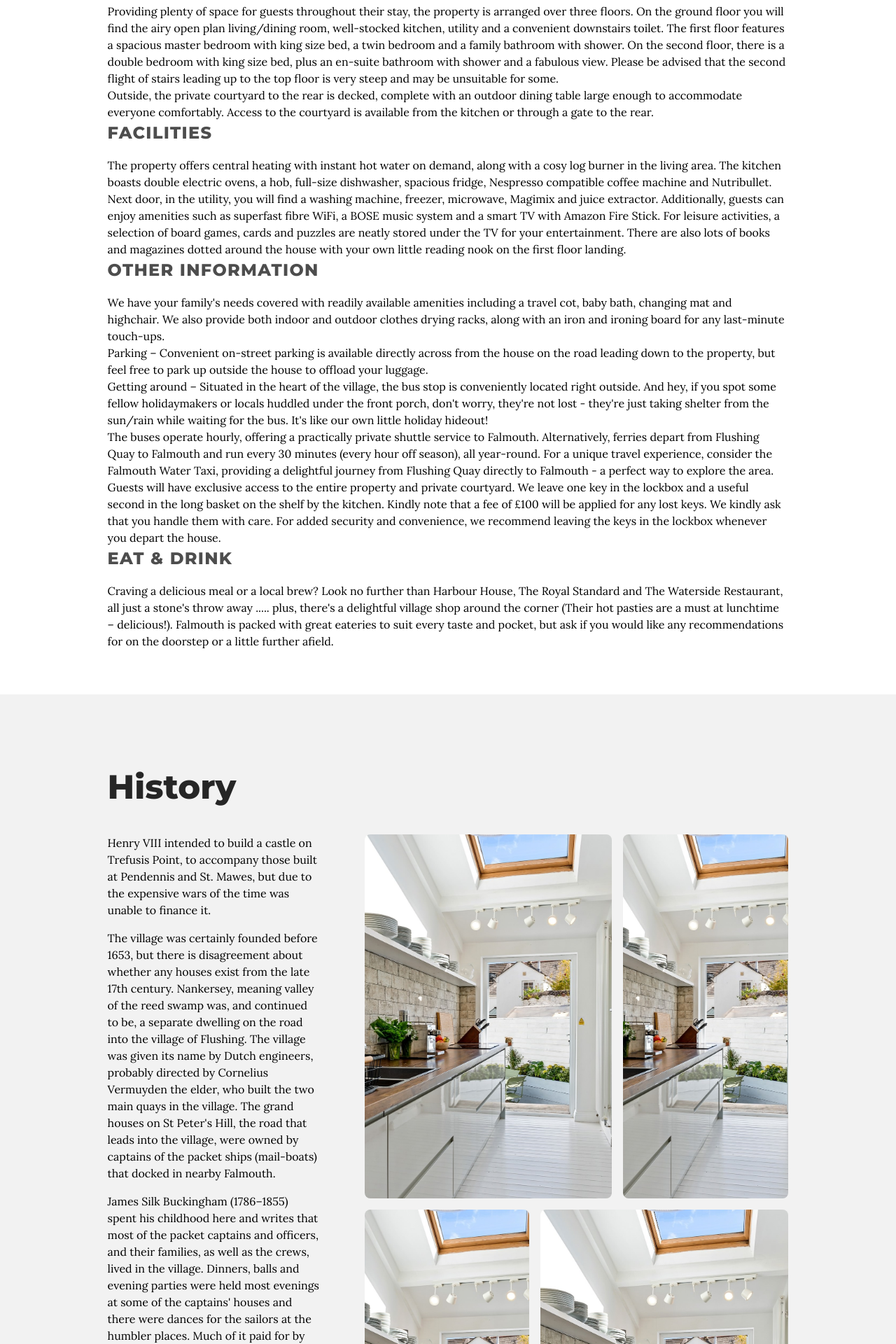
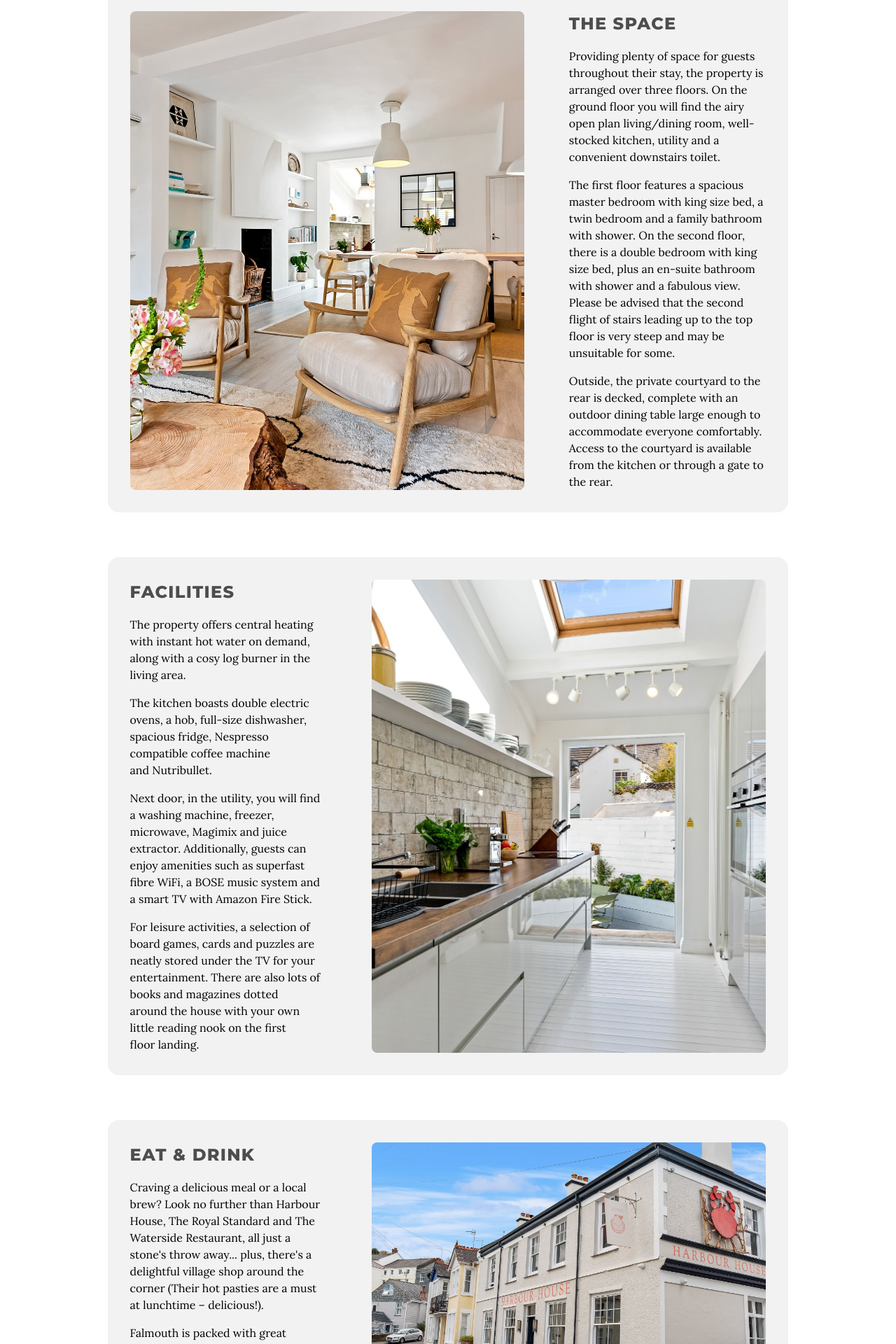
Before and after one commit to CJohnston079/flushing-holidays, a React (Vite) app: page / in a window 1280 px wide. Shown: the part 1820-3740 px from the top of the page at 70% size. Built offline with nearby package versions, Linux system fonts and the light colour scheme.

Commit message:
Feat: update `About.jsx` with new images and `CopyWithImg` component

```diff
--- a/src/components/sections/About.jsx
+++ b/src/components/sections/About.jsx
@@ -1,6 +1,7 @@
 import AmenitiesList from "./amenities/AmenitiesList";
 import Modal from "../shared/Modal";
 import CopyWithBento from "../shared/CopyWithBento";
+import CopyWithImg from "../shared/CopyWithImg";
 import Section from "../shared/Section";
 import "../../styles/sections/About.css";
 import "../../styles/sections/Amenities.css";
@@ -11,6 +12,10 @@ import bentoImgB1 from "../../assets/images/kitchen-coffee-machine-1.jpg";
 import bentoImgB2 from "../../assets/images/kitchen-2.jpg";
 import bentoImgC1 from "../../assets/images/living-room-1.jpg";
 import bentoImgC2 from "../../assets/images/living-room-fireplace-1.jpg";
+
+import spaceImg from "../../assets/images/living-room-3.jpg";
+import facilitiesImg from "../../assets/images/kitchen-1.jpg";
+import diningImg from "../../assets/images/local-harbour-house-pub-2.jpg";
 
 export default function About() {
 	const images = [
@@ -44,39 +49,66 @@ export default function About() {
 					{() => <AmenitiesList />}
 				</Modal>
 			</CopyWithBento>
-			<h1></h1>
+			<CopyWithImg imgSrc={spaceImg} reverse={true} emphasis={true}>
 				<h3>The Space</h3>
 				<p>
 					Providing plenty of space for guests throughout their stay, the property is arranged over
 					three floors. On the ground floor you will find the airy open plan living/dining room,
-				well-stocked kitchen, utility and a convenient downstairs toilet. The first floor features a
-				spacious master bedroom with king size bed, a twin bedroom and a family bathroom with
-				shower. On the second floor, there is a double bedroom with king size bed, plus an en-suite
-				bathroom with shower and a fabulous view. Please be advised that the second flight of stairs
-				leading up to the top floor is very steep and may be unsuitable for some.
+					well-stocked kitchen, utility and a convenient downstairs toilet.
 				</p>
 				<p>
-				Outside, the private courtyard to the rear is decked, complete with an outdoor dining table
-				large enough to accommodate everyone comfortably. Access to the courtyard is available from
-				the kitchen or through a gate to the rear.
+					The first floor features a spacious master bedroom with king size bed, a twin bedroom and
+					a family bathroom with shower. On the second floor, there is a double bedroom with king
+					size bed, plus an en-suite bathroom with shower and a fabulous view. Please be advised
+					that the second flight of stairs leading up to the top floor is very steep and may be
+					unsuitable for some.
 				</p>
+				<p>
+					Outside, the private courtyard to the rear is decked, complete with an outdoor dining
+					table large enough to accommodate everyone comfortably. Access to the courtyard is
+					available from the kitchen or through a gate to the rear.
+				</p>
+			</CopyWithImg>
+			<CopyWithImg imgSrc={facilitiesImg} emphasis={true}>
 				<h3>Facilities</h3>
 				<p>
-				The property offers central heating with instant hot water on demand, along with a cosy log
-				burner in the living area. The kitchen boasts double electric ovens, a hob, full-size
-				dishwasher, spacious fridge, Nespresso compatible coffee machine and Nutribullet. Next door,
-				in the utility, you will find a washing machine, freezer, microwave, Magimix and juice
-				extractor. Additionally, guests can enjoy amenities such as superfast fibre WiFi, a BOSE
-				music system and a smart TV with Amazon Fire Stick. For leisure activities, a selection of
-				board games, cards and puzzles are neatly stored under the TV for your entertainment. There
-				are also lots of books and magazines dotted around the house with your own little reading
-				nook on the first floor landing.
+					The property offers central heating with instant hot water on demand, along with a cosy
+					log burner in the living area.
 				</p>
+				<p>
+					The kitchen boasts double electric ovens, a hob, full-size dishwasher, spacious fridge,
+					Nespresso compatible coffee machine and Nutribullet.
+				</p>
+				<p>
+					Next door, in the utility, you will find a washing machine, freezer, microwave, Magimix
+					and juice extractor. Additionally, guests can enjoy amenities such as superfast fibre
+					WiFi, a BOSE music system and a smart TV with Amazon Fire Stick.
+				</p>
+				<p>
+					For leisure activities, a selection of board games, cards and puzzles are neatly stored
+					under the TV for your entertainment. There are also lots of books and magazines dotted
+					around the house with your own little reading nook on the first floor landing.
+				</p>
+			</CopyWithImg>
+			<CopyWithImg imgSrc={diningImg} emphasis={true}>
+				<h3>Eat & Drink</h3>
+				<p>
+					Craving a delicious meal or a local brew? Look no further than Harbour House, The Royal
+					Standard and The Waterside Restaurant, all just a stone&apos;s throw away... plus,
+					there&apos;s a delightful village shop around the corner (Their hot pasties are a must at
+					lunchtime – delicious!).
+				</p>
+				<p>
+					Falmouth is packed with great eateries to suit every taste and pocket, but ask if you
+					would like any recommendations for on the doorstep or a little further afield.
+				</p>
+			</CopyWithImg>
+			<div>
 				<h3>Other information</h3>
 				<p>
-				We have your family&apos;s needs covered with readily available amenities including a travel
-				cot, baby bath, changing mat and highchair. We also provide both indoor and outdoor clothes
-				drying racks, along with an iron and ironing board for any last-minute touch-ups.
+					We have your family&apos;s needs covered with readily available amenities including a
+					travel cot, baby bath, changing mat and highchair. We also provide both indoor and outdoor
+					clothes drying racks, along with an iron and ironing board for any last-minute touch-ups.
 				</p>
 				<p>
 					Parking – Convenient on-street parking is available directly across from the house on the
@@ -84,34 +116,27 @@ export default function About() {
 					your luggage.
 				</p>
 				<p>
-				Getting around – Situated in the heart of the village, the bus stop is conveniently located
-				right outside. And hey, if you spot some fellow holidaymakers or locals huddled under the
-				front porch, don&apos;t worry, they&apos;re not lost - they&apos;re just taking shelter from
-				the sun/rain while waiting for the bus. It&apos;s like our own little holiday hideout!
+					Getting around – Situated in the heart of the village, the bus stop is conveniently
+					located right outside. And hey, if you spot some fellow holidaymakers or locals huddled
+					under the front porch, don&apos;t worry, they&apos;re not lost - they&apos;re just taking
+					shelter from the sun/rain while waiting for the bus. It&apos;s like our own little holiday
+					hideout!
 				</p>
 				<p>
 					The buses operate hourly, offering a practically private shuttle service to Falmouth.
-				Alternatively, ferries depart from Flushing Quay to Falmouth and run every 30 minutes (every
-				hour off season), all year-round. For a unique travel experience, consider the Falmouth
-				Water Taxi, providing a delightful journey from Flushing Quay directly to Falmouth - a
-				perfect way to explore the area.
+					Alternatively, ferries depart from Flushing Quay to Falmouth and run every 30 minutes
+					(every hour off season), all year-round. For a unique travel experience, consider the
+					Falmouth Water Taxi, providing a delightful journey from Flushing Quay directly to
+					Falmouth - a perfect way to explore the area.
 				</p>
 				<p>
-				Guests will have exclusive access to the entire property and private courtyard. We leave one
-				key in the lockbox and a useful second in the long basket on the shelf by the kitchen.
+					Guests will have exclusive access to the entire property and private courtyard. We leave
+					one key in the lockbox and a useful second in the long basket on the shelf by the kitchen.
 					Kindly note that a fee of £100 will be applied for any lost keys. We kindly ask that you
-				handle them with care. For added security and convenience, we recommend leaving the keys in
-				the lockbox whenever you depart the house.
+					handle them with care. For added security and convenience, we recommend leaving the keys
+					in the lockbox whenever you depart the house.
 				</p>
-			<h3>Eat & Drink</h3>
-			<p>
-				Craving a delicious meal or a local brew? Look no further than Harbour House, The Royal
-				Standard and The Waterside Restaurant, all just a stone&apos;s throw away ..... plus,
-				there&apos;s a delightful village shop around the corner (Their hot pasties are a must at
-				lunchtime – delicious!). Falmouth is packed with great eateries to suit every taste and
-				pocket, but ask if you would like any recommendations for on the doorstep or a little
-				further afield.
-			</p>
+			</div>
 		</Section>
 	);
 }
```
Lines whose indentation alone changed are shown as unchanged.
